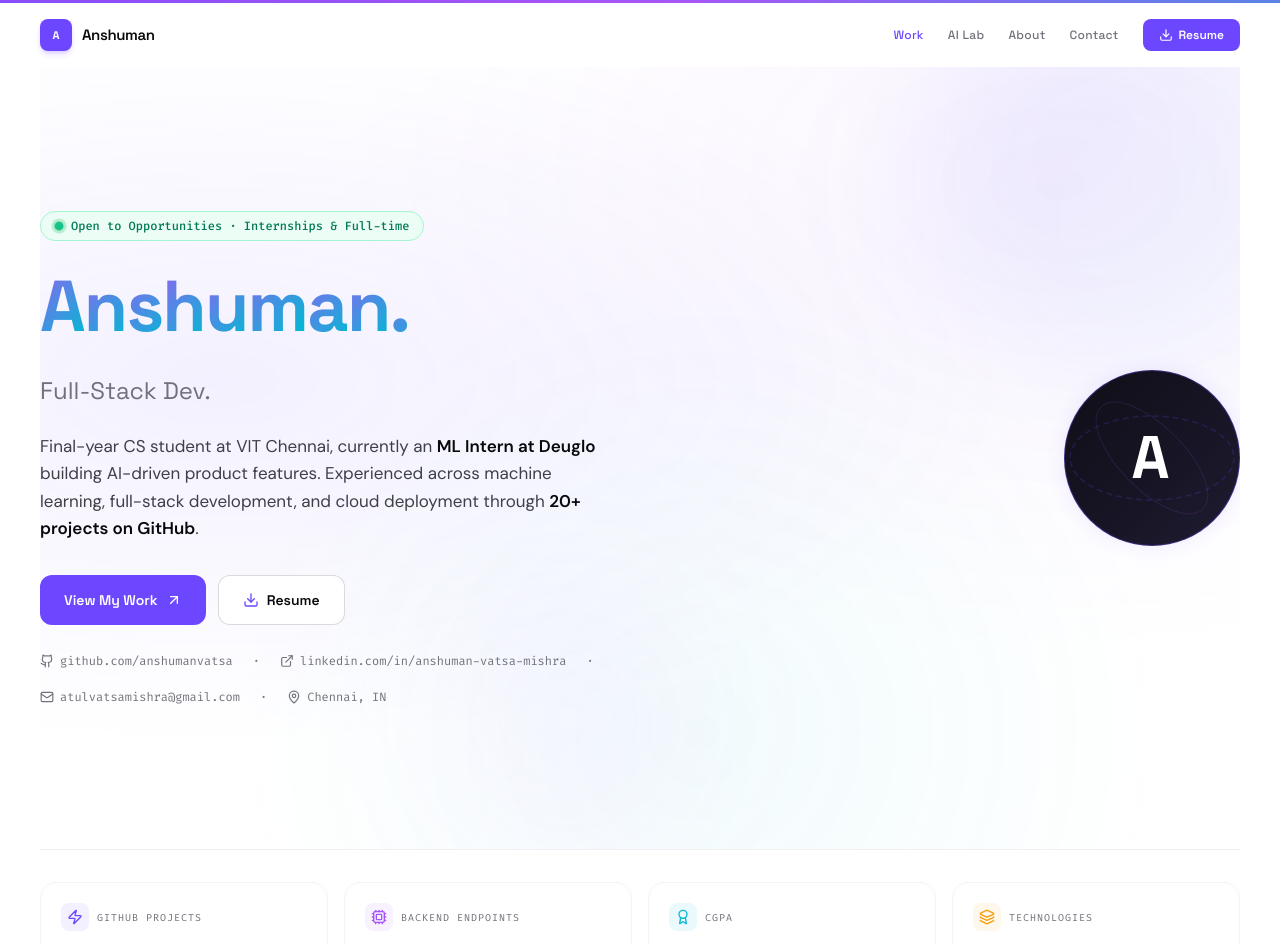
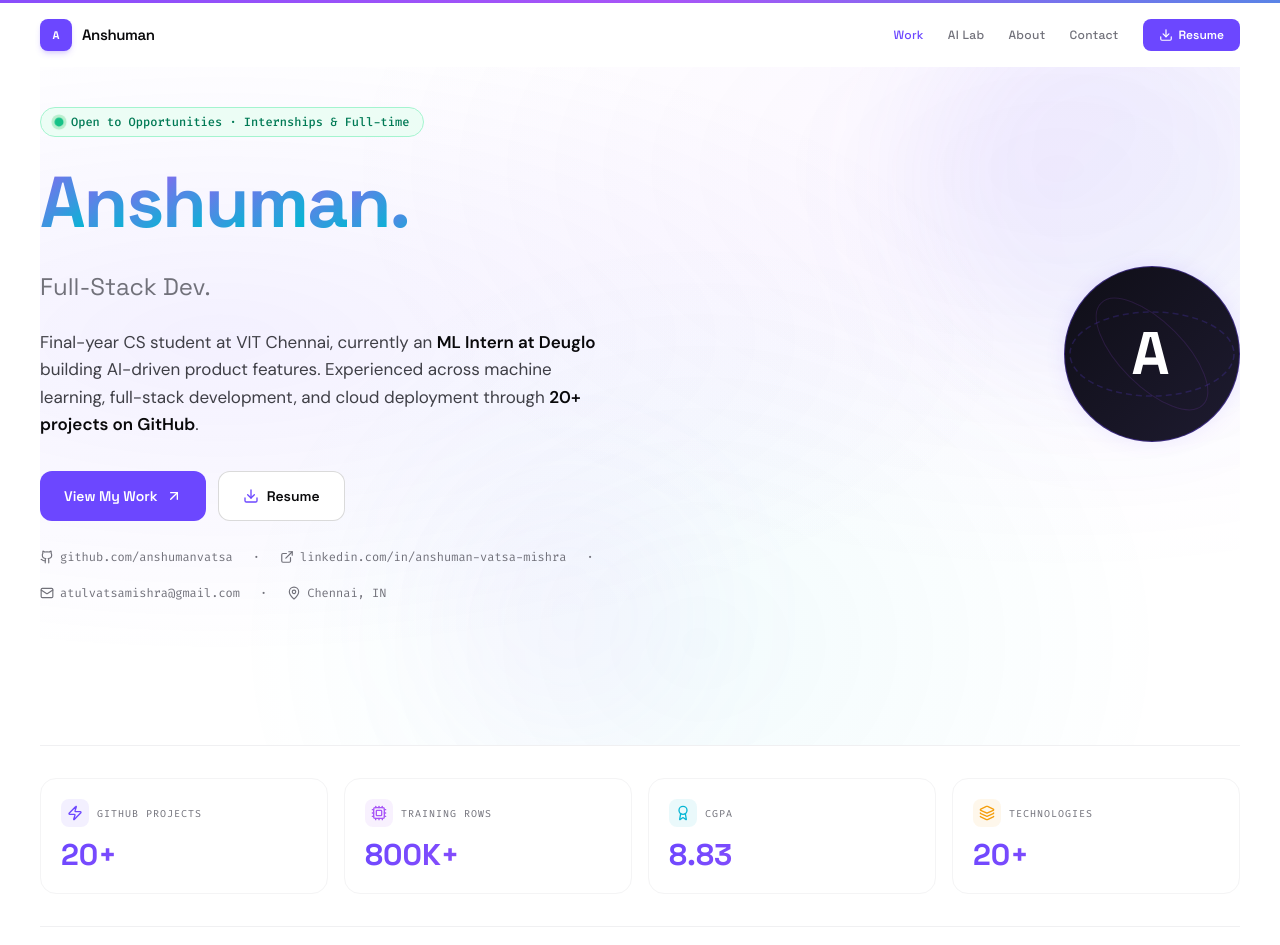
Before and after one commit to anshumanvatsa/portfolio, a React (Vite) app: page / in a window 1280 px wide. Shown: the top 945 px of the page. Built offline with nearby package versions, Linux system fonts and the light colour scheme; a web font is replaced by a local one.

Commit message:
feat: updated hero text, reduced padding, added 800K rows stat

```diff
--- a/src/App.tsx
+++ b/src/App.tsx
@@ -18,12 +18,12 @@ interface Message {
 
 const STATS = [
   { label: 'GitHub Projects', value: '20+', icon: Zap, color: '#6c47ff' },
-  { label: 'Backend Endpoints', value: '6+', icon: Cpu, color: '#a855f7' },
+  { label: 'Training Rows', value: '800K+', icon: Cpu, color: '#a855f7' },
   { label: 'CGPA', value: '8.83', icon: Award, color: '#06b6d4' },
   { label: 'Technologies', value: '20+', icon: Layers, color: '#f59e0b' },
 ];
 
-const PHRASES = ['ML Engineer.', 'Full-Stack Dev.', 'AI Researcher.', 'DevOps Engineer.', 'Open Source Builder.'];
+const PHRASES = ['ML Engineer.', 'Full-Stack Dev.', 'AI Researcher.', 'ML Engineer · Full-Stack Developer · DevOps Engineer.', 'Open Source Builder.'];
 
 // Animated number counter
 function Counter({ target, suffix = '' }: { target: number; suffix?: string }) {
@@ -239,7 +239,7 @@ export default function App() {
       <main className="max-w-7xl mx-auto px-5 md:px-10 flex-1 w-full">
 
         {/* ═══ HERO ═══ */}
-        <section className="hero-mesh py-20 md:py-36 flex flex-col md:flex-row md:items-center md:justify-between gap-14 divider relative overflow-hidden">
+        <section className="hero-mesh pt-6 pb-20 md:pt-10 md:pb-36 flex flex-col md:flex-row md:items-center md:justify-between gap-14 divider relative overflow-hidden">
           {/* Decorative blobs */}
           <div className="pointer-events-none absolute -top-20 -right-20 w-[400px] h-[400px] rounded-full bg-gradient-to-br from-primary/10 to-accent/5 blur-3xl" />
           <div className="pointer-events-none absolute bottom-0 left-1/3 w-64 h-64 rounded-full bg-purple-400/5 blur-3xl" />
```
